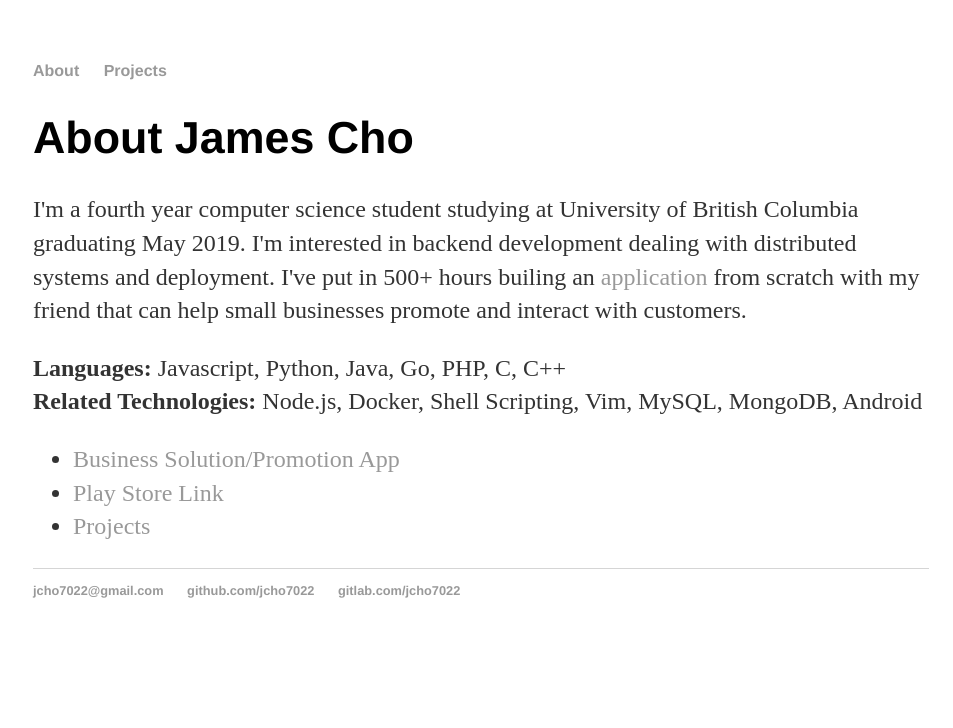
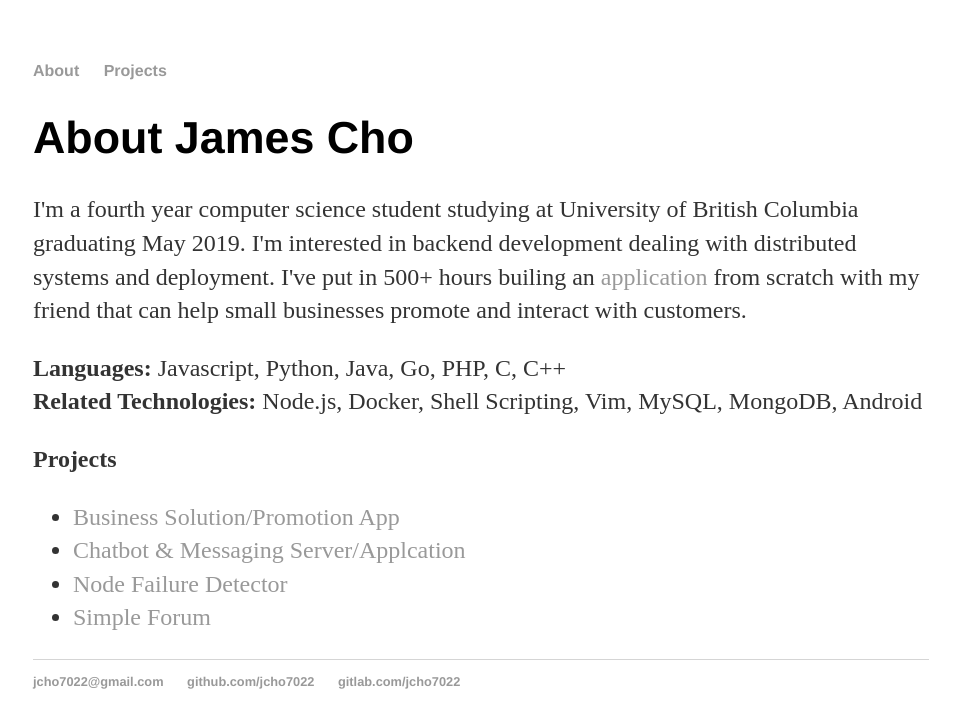
Before and after one commit to jcho7022/jcho7022.github.io, a Jekyll site: the page built from index.html, in a window 1280 px wide. Shown: the top 728 px of the page, without its empty margins (159-1112 px from the left). Built offline with Jekyll 4.4.1, drawn with Linux system fonts in a browser that asks for light colours.

Commit message:
Update index.html

```diff
--- a/index.html
+++ b/index.html
@@ -13,9 +13,11 @@
 	<p><b>Languages:</b> Javascript, Python, Java, Go, PHP, C, C++ <br>
 		<b>Related Technologies:</b> Node.js, Docker, Shell Scripting, Vim, MySQL, MongoDB, Android</p>
 
+	<p><b>Projects</b>
 	<ul class="direct">
 		<li> <a href="/projects/float" title="Business Solution/Promotion App">Business Solution/Promotion App</a></li>
- 		<li> <a href="https://play.google.com/store/apps/details?id=com.floatapplication" title="Play Store">Play Store Link</a></li>
-  		<li> <a href="/projects" title="Projects">Projects</a></li>
+ 		<li> <a href="/projects/chatbot" title="Chatbot & Client App">Chatbot & Messaging Server/Applcation</a></li>
+  		<li> <a href="/projects/fd" title="Failure Detector">Node Failure Detector</a></li>
+  		<li> <a href="/projects/forum" title="Simple Forum">Simple Forum</a></li>
 	</ul>
 </div>
```
